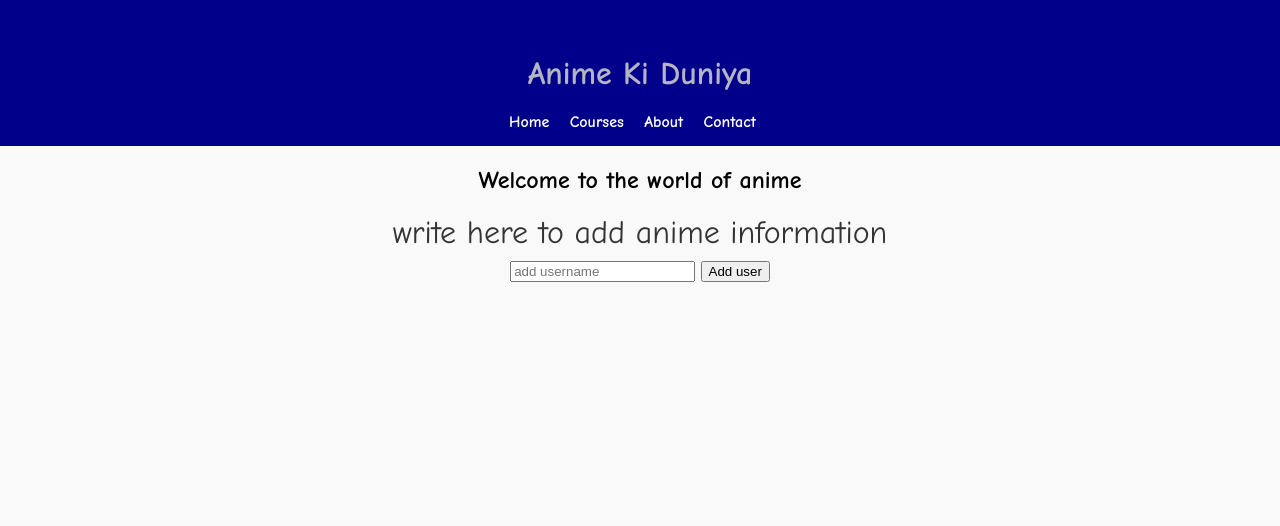
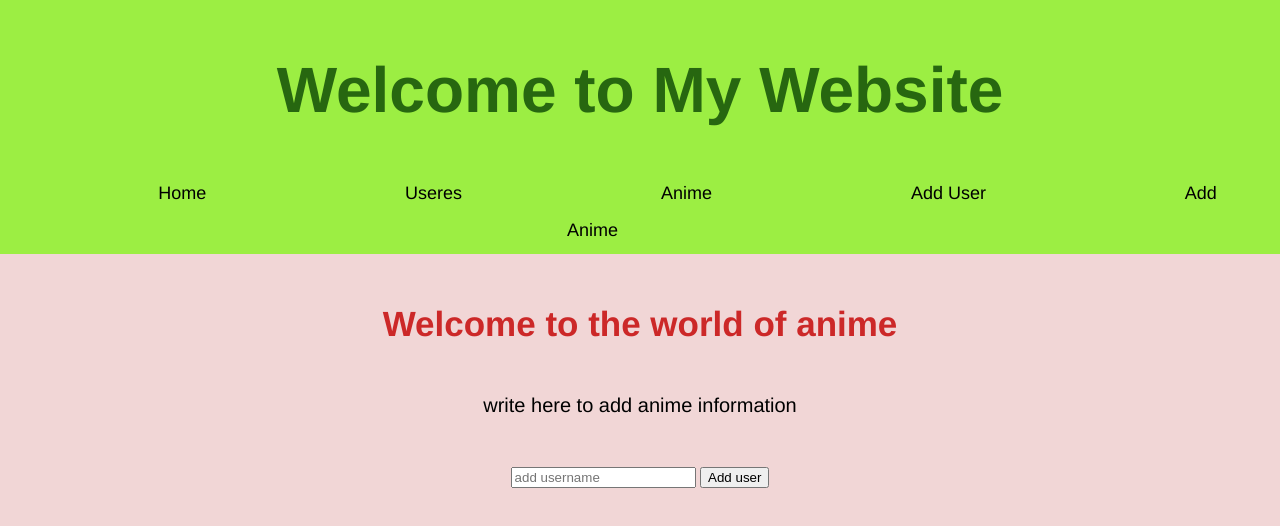
Before and after one commit to Param895/miniproject, a website: page views/adduser.html in a window 1280 px wide. Drawn offline with Linux system fonts and the light colour scheme.

Commit message:
last changes

```diff
--- a/public/style.css
+++ b/public/style.css
@@ -1,46 +1,45 @@
-/* The body defines the overall look of the webpage */
-body {
-  font-family: "Comic Sans MS", Arial, sans-serif;
-  /* Sets the text style to Arial, if not available then sans-serif */
-  background-color: #f9f9f9;
-  /* Gives the page a light grey background */
-  margin: 0;
-  /* Removes default space around the page */
-  padding: 0;
-  /* Removes default padding inside the page */
-  text-align: center;
-  /* Centers all text inside the body by default */
+body{
+    font-family: 'Franklin Gothic Medium', 'Arial Narrow', Arial, sans-serif;
+    margin: 0;
+    padding: 0;
+    background-color: #f1d6d6;
 }
 
-/* The header section (top bar of the website) */
 header {
-  background-color: darkblue; /* Sets header background color */
-  color: white; /* Makes the text inside header white */
-  padding: 15px; /* Adds space inside the header for breathing room */
+    font-family: 'Franklin Gothic Medium', 'Arial Narrow', Arial, sans-serif;
+    background-color: #9cee43;
+    font-size: xx-large;
+    color: rgb(39, 103, 16);
+    padding: 10px 0;
+    text-align: center;
 }
 
-/* Styling for navigation links inside header */
 nav a {
-  color: white; /* Makes links white */
-  text-decoration: none; /* Removes underline from links */
-  margin-right: 15px; /* Adds spacing between links (left & right) */
-  font-weight: bold; /* Makes link text bold */
+    color: black;
+    text-decoration: none;
+    margin-right:95px;
+    margin-left: 95px;
+    font-size: 18px;
 }
 
-/* Effect when mouse is moved over a link */
 nav a:hover {
-  text-decoration: underline; /* Underlines the link when hovered */
+    color: rgb(248, 97, 42);
+    text-decoration: underline;
 }
 
-/* Main heading style */
-h1 {
-  color: rgb(180, 180, 194); /* Makes headings dark blue */
-  margin-top: 40px; /* Adds space above the heading */
+body h2{
+    text-align: center;
+    margin-top: 50px;
+    font-size: 35px;
+    color: rgb(204, 40, 40);
 }
 
-/* Paragraph text style */
-p {
-  color: #333; /* Dark gray text color (easier on eyes than pure black) */
-  font-size: 32px; /* Increases font size */
-  margin: 10px 50px; /* Adds vertical (10px) and horizontal (50px) spacing */
+p{
+    margin: 50px 50px;
+    font-size: 20px;
+    text-align: justify;
 }
+
+  .center{
+    text-align: center;
+  }
--- a/views/adduser.html
+++ b/views/adduser.html
@@ -8,17 +8,18 @@
 </head>
 <body>
     <header>
-        <h1>Anime Ki Duniya</h1>
+        <h1>Welcome to My Website</h1>
         <nav>
-            <a href="#">Home</a>
-            <a href="#">Courses</a>
-            <a href="#">About</a>
-            <a href="#">Contact</a>
+            <a href="/">Home</a>
+            <a href="/users">Useres</a>
+            <a href="/course">Anime</a>
+            <a href="/users/adduser">Add User</a>
+            <a href="/course/addcourse">Add Anime </a>
         </nav>
     </header>
     <h2> Welcome to the world of anime </h2>
-    <p>write here to add anime information</p>
-    <form action="/users/adduser" method="POST">
+    <p  class="center">write here to add anime information</p>
+    <form action="/users/adduser" method="POST" class="center">
         <input type="text" name="adduser" placeholder="add username">
         <button type="submit">Add user</button>
     </form>
```
Also changed, not shown: views/404.html (+8 -7 lines), views/addcourse.html (+8 -7 lines), views/course.html (+7 -6 lines), views/index.html (+9 -8 lines), views/user.html (+7 -6 lines).
